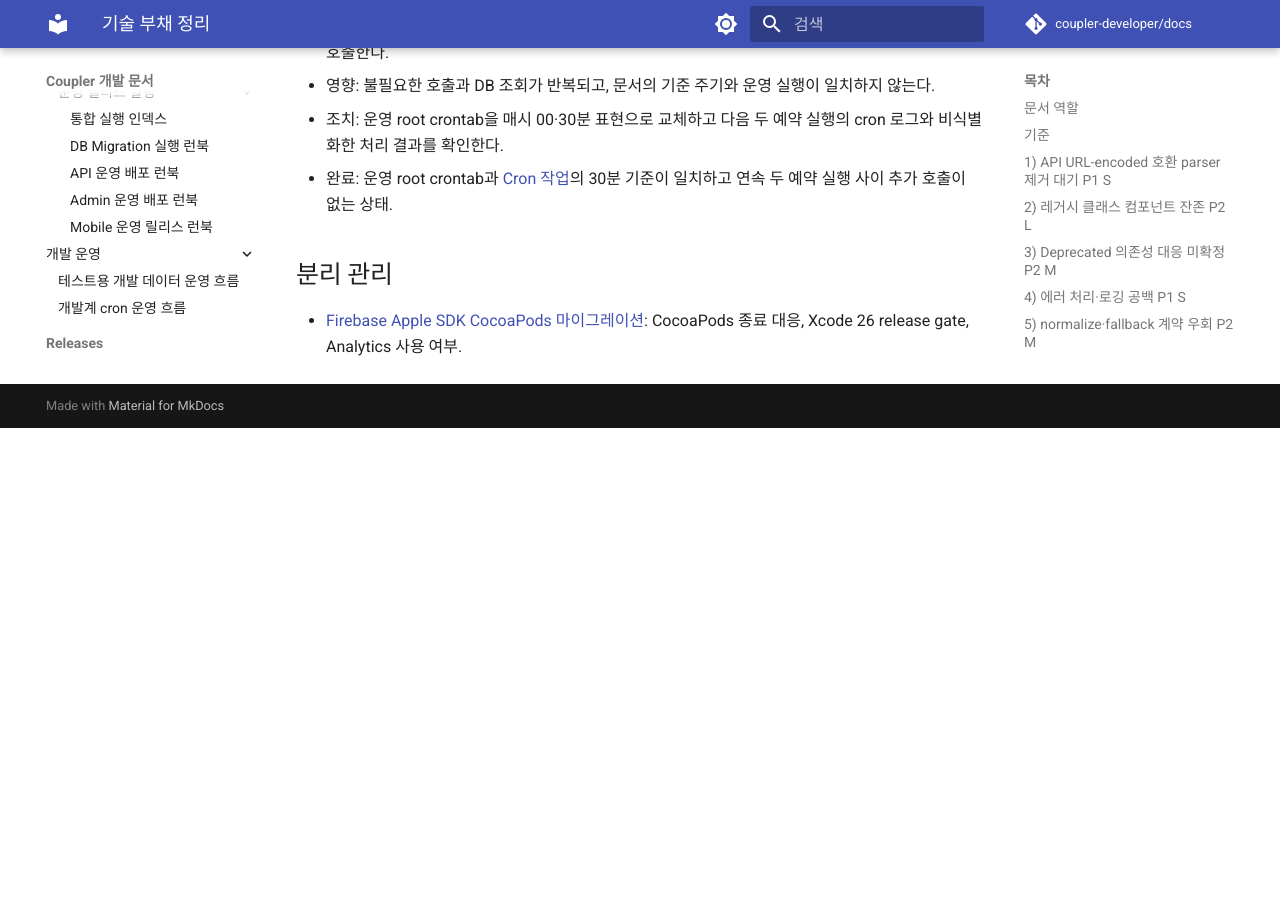
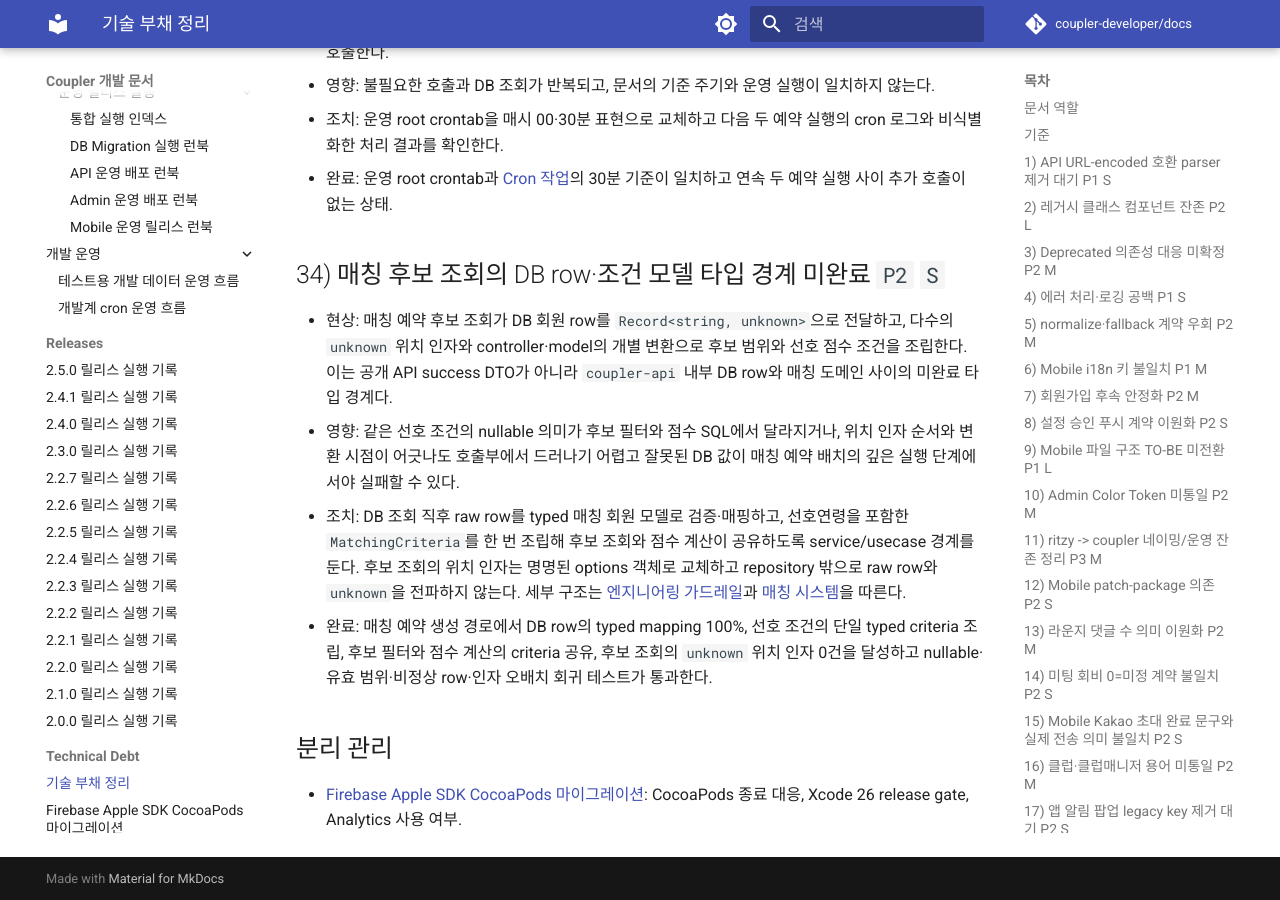
Before and after one commit to coupler-developer/docs, an MkDocs documentation site: the page built from content/technical-debt/technical-debt.md, in a window 1280 px wide and 900 px high, scrolled down 9672 px. Built offline with MkDocs 1.6.1 and Material for MkDocs 9.7.7, drawn with Linux system fonts in a browser that asks for light colours; comment, search, counter and statistics services are not loaded; before the commit the page ends 10100 px from its top, so only the background shows below that.

Commit message:
docs: add matching candidate DB row-type boundary debt item

```diff
--- a/content/technical-debt/technical-debt.md
+++ b/content/technical-debt/technical-debt.md
@@ -282,6 +282,22 @@
 - 조치: 운영 root crontab을 매시 00·30분 표현으로 교체하고 다음 두 예약 실행의 cron 로그와 비식별화한 처리 결과를 확인한다.
 - 완료: 운영 root crontab과 [Cron 작업](../architecture/cron-jobs.md)의 30분 기준이 일치하고 연속 두 예약 실행 사이 추가 호출이 없는 상태.
 
+## 34) 매칭 후보 조회의 DB row·조건 모델 타입 경계 미완료 `P2` `S`
+
+- 현상: 매칭 예약 후보 조회가 DB 회원 row를 `Record<string, unknown>`으로 전달하고, 다수의 `unknown` 위치 인자와
+  controller·model의 개별 변환으로 후보 범위와 선호 점수 조건을 조립한다. 이는 공개 API success DTO가 아니라
+  `coupler-api` 내부 DB row와 매칭 도메인 사이의 미완료 타입 경계다.
+- 영향: 같은 선호 조건의 nullable 의미가 후보 필터와 점수 SQL에서 달라지거나, 위치 인자 순서와 변환 시점이
+  어긋나도 호출부에서 드러나기 어렵고 잘못된 DB 값이 매칭 예약 배치의 깊은 실행 단계에서야 실패할 수 있다.
+- 조치: DB 조회 직후 raw row를 typed 매칭 회원 모델로 검증·매핑하고, 선호연령을 포함한 `MatchingCriteria`를 한 번
+  조립해 후보 조회와 점수 계산이 공유하도록 service/usecase 경계를 둔다. 후보 조회의 위치 인자는 명명된 options
+  객체로 교체하고 repository 밖으로 raw row와 `unknown`을 전파하지 않는다. 세부 구조는
+  [엔지니어링 가드레일](../policy/engineering-guardrails.md)과
+  [매칭 시스템](../architecture/matching-system.md)을 따른다.
+- 완료: 매칭 예약 생성 경로에서 DB row의 typed mapping 100%, 선호 조건의 단일 typed criteria 조립, 후보 필터와
+  점수 계산의 criteria 공유, 후보 조회의 `unknown` 위치 인자 0건을 달성하고 nullable·유효 범위·비정상 row·인자
+  오배치 회귀 테스트가 통과한다.
+
 ## 분리 관리
 
 - [Firebase Apple SDK CocoaPods 마이그레이션](firebase-apple-sdk-cocoapods-migration-plan.md): CocoaPods 종료 대응, Xcode 26 release gate, Analytics 사용 여부.
```
